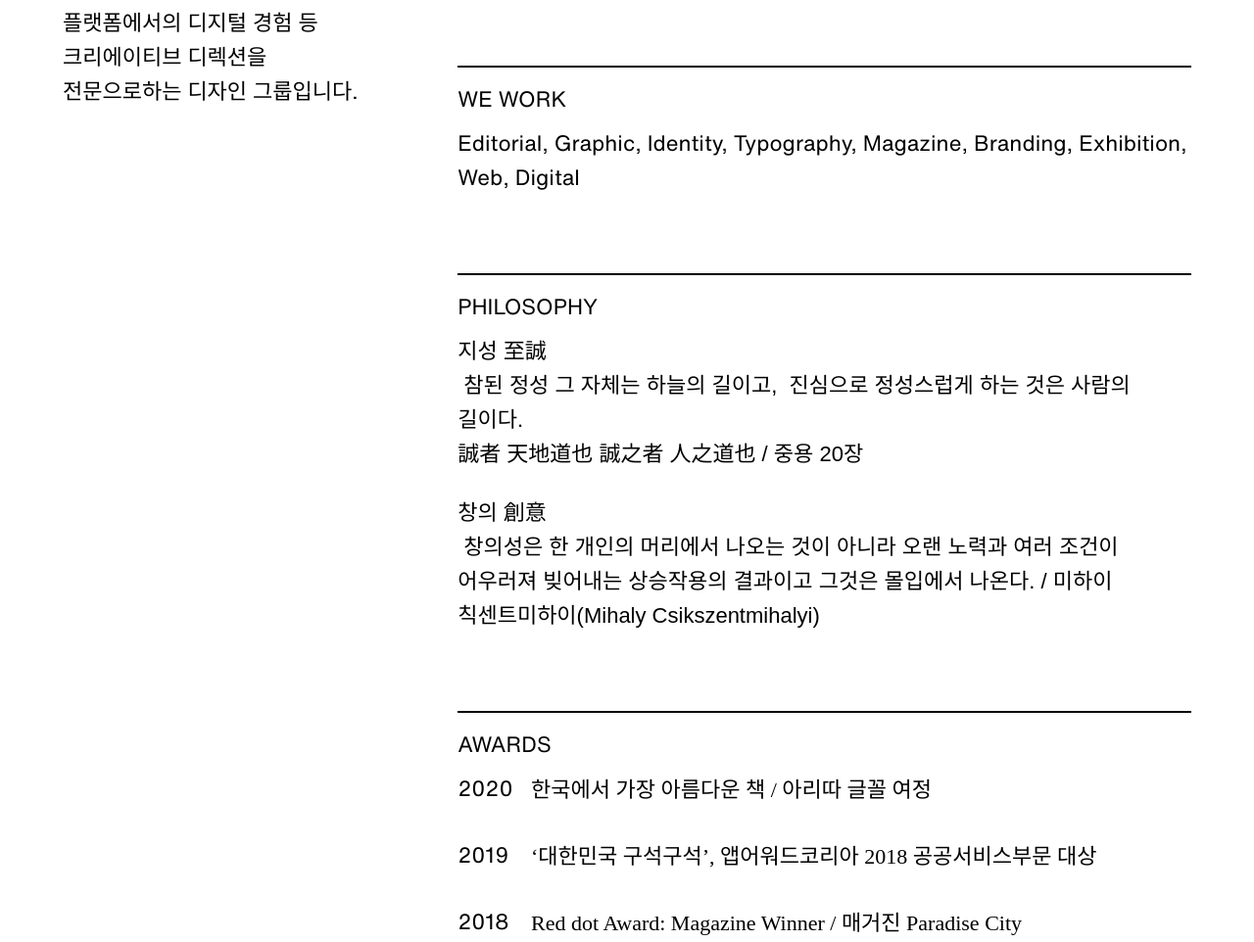
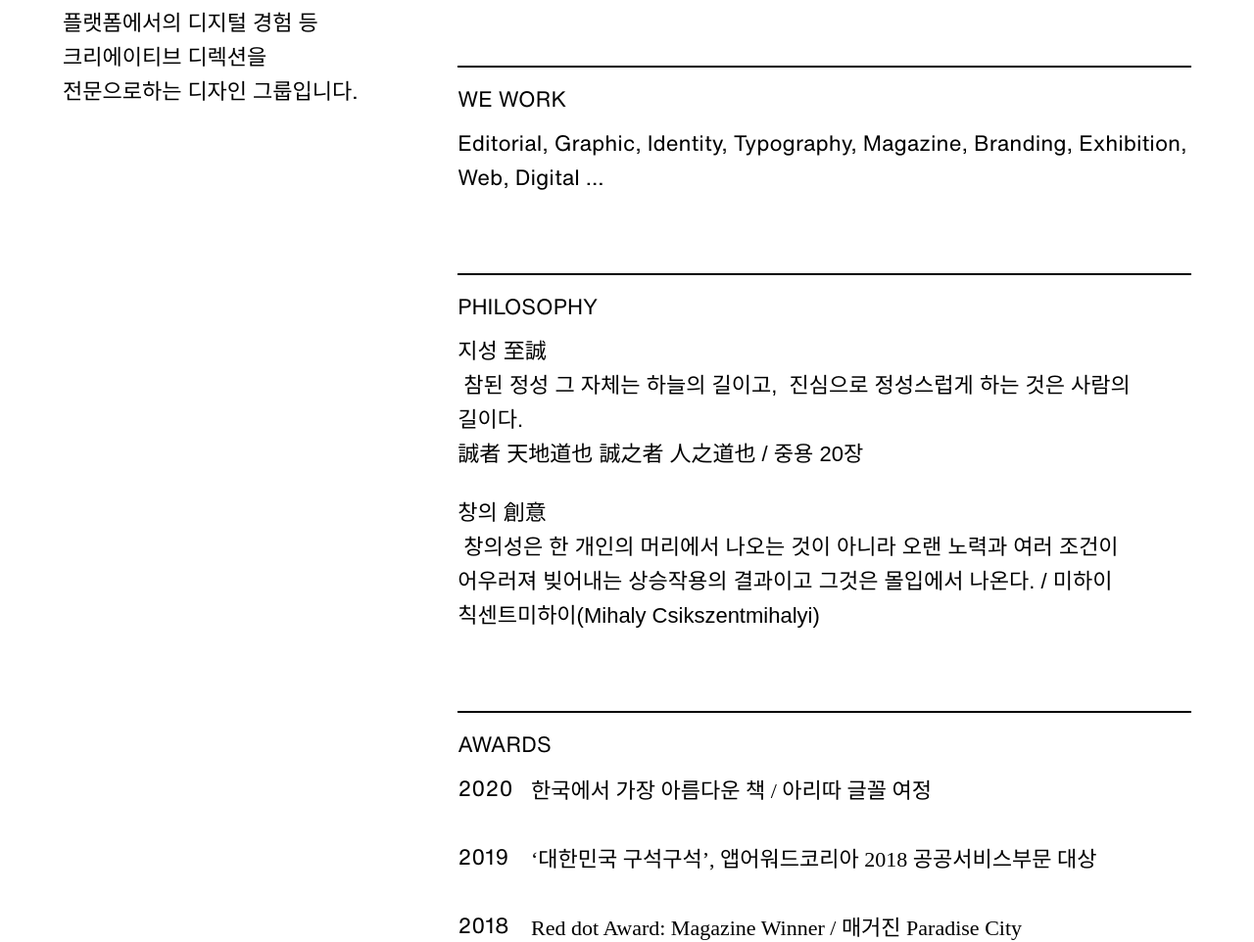
Before and after one commit to kimyeona/web2, a plain HTML site: page index.html in a window 1280 px wide. Shown: the part 301-1263 px from the top of the page at 98% size. Drawn offline with nearby package versions, Linux system fonts and the light colour scheme; a web font is replaced by a local one.

Commit message:
Add files via upload

```diff
--- a/index.html
+++ b/index.html
@@ -109,7 +109,7 @@
           font-size: 22px;
           margin-bottom: 30px;
           font-family: 'Spoqa Han Sans Neo';
-          line-height: 38px;
+          line-height: 40px;
         }
         .year {
 
@@ -155,7 +155,7 @@
                       <div class="content">
                         <div class="sec">WE WORK</div>
                         <div class="txt">
-                          <p style="font-family: 'Helvetica-Now-R'">Editorial, Graphic, Identity, Typography, Magazine, Branding, Exhibition, Web, Digital</p></div>
+                          <p style="font-family: 'Helvetica-Now-R'">Editorial, Graphic, Identity, Typography, Magazine, Branding, Exhibition, Web, Digital ...</p></div>
                         </div>
 
                       <div class="content">
```
